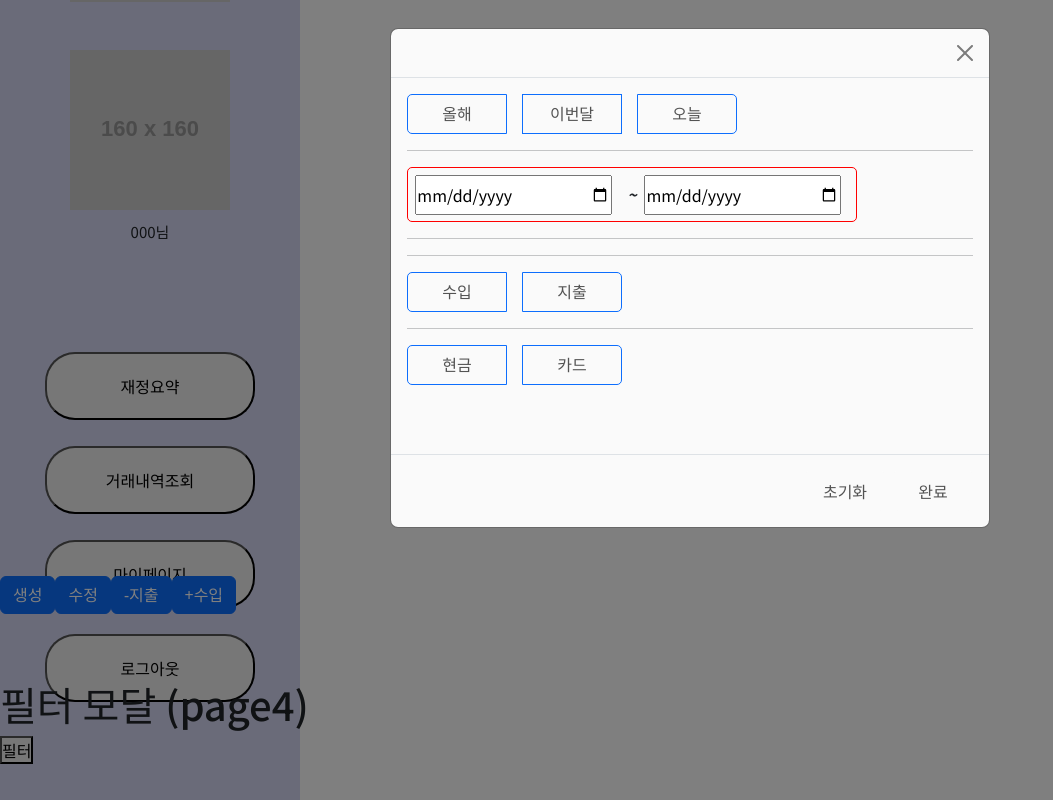
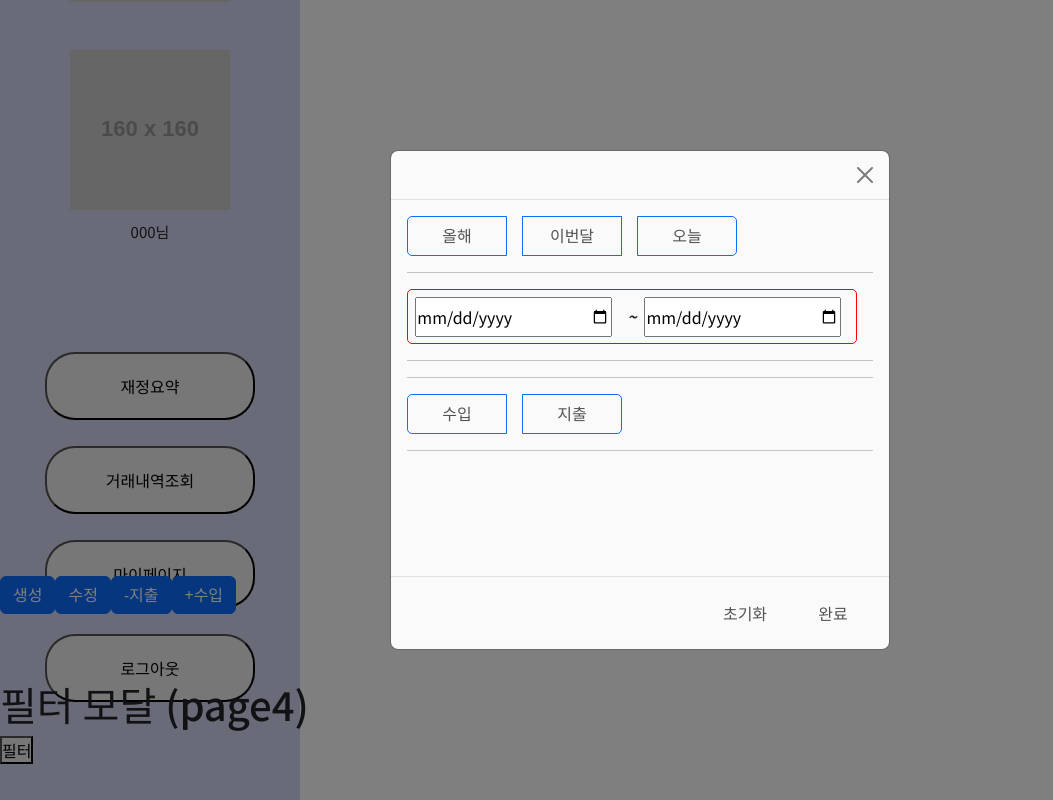
Before and after one commit to Mminjae/Skeleton_project, a Vue app in the folder project/: page / in a window 1280 px wide. Both pictures are taken after a click on the button "필터". Shown: the part 224-1024 px from the top of the page, without its empty margins (0-1053 px from the left). Built offline with nearby package versions, Linux system fonts and the light colour scheme.

Commit message:
[feat] 모달 화면 정중앙에 정렬 + 모달 content영역을 제외한 영역 클릭시 exit되지 않고 에니메이션 효과 부여 (모달 유효영역 이외 상호작용시도시의 예외처리)

```diff
--- a/project/src/components/modal/ModalFilter.vue
+++ b/project/src/components/modal/ModalFilter.vue
@@ -1,15 +1,9 @@
 <script setup>
   import { ref ,watch } from 'vue'
 
-  //날짜필터1-라디오버튼(연/월/일)
-  // const selectedPeriod = ref(null)
-  //날짜필터1-라디오버튼(연/월/일)END
-  //날짜필터2-달력버튼
-  // const startDate = ref(null) //초기설정
-  // const endDate = ref(null)   //초기설정
-  //날짜필터2-달력버튼END
+  //날짜필터1-라디오버튼(연/월/일)+날짜필터2-달력버튼
   const filters = ref({
-  selectedPeriod: null,     // "today", "thisWeek", "thisMonth", "custom"
+  selectedPeriod: null,     // 올해"thisYear", 이번달"thisMonth", 오늘"today", "custom"
   startDate: '',            // YYYY-MM-DD
   endDate: '',              // YYYY-MM-DD
   lastChanged: '',          // "selectedPeriod" or "calendar"
@@ -124,8 +118,10 @@ const selectedPaymentMethod = ref(null)  //초기설정
     tabindex="-1"
     aria-labelledby="FilterModalLabel"
     aria-hidden="true"
+    data-bs-backdrop="static"
+    data-bs-keyboard="false"
   >
-    <div class="modal-dialog">
+    <div class="modal-dialog modal-dialog-centered">
       <div class="modal-content">
         <!-- 모달 헤더 (Exit버튼) -->
         <div class="modal-header">
@@ -237,7 +233,8 @@ const selectedPaymentMethod = ref(null)  //초기설정
           <hr>
           <!-- 지불수단필터 현금/카드 Radio버튼 (default=Deactive, '지출'활성화시 active) -->
           <!-- 라디오 토글 버튼 그룹:현금/카드 -->
-          <div class="btn-group cash-card-group" role="group" aria-label="현금/카드 선택">
+          <div class="btn-group cash-card-group" role="group" aria-label="현금/카드 선택"
+               v-show="selectedType === 'expense'">
            <!-- 현금 라디오 버튼 (기본 선택) -->
            <input
               type="radio"
```
